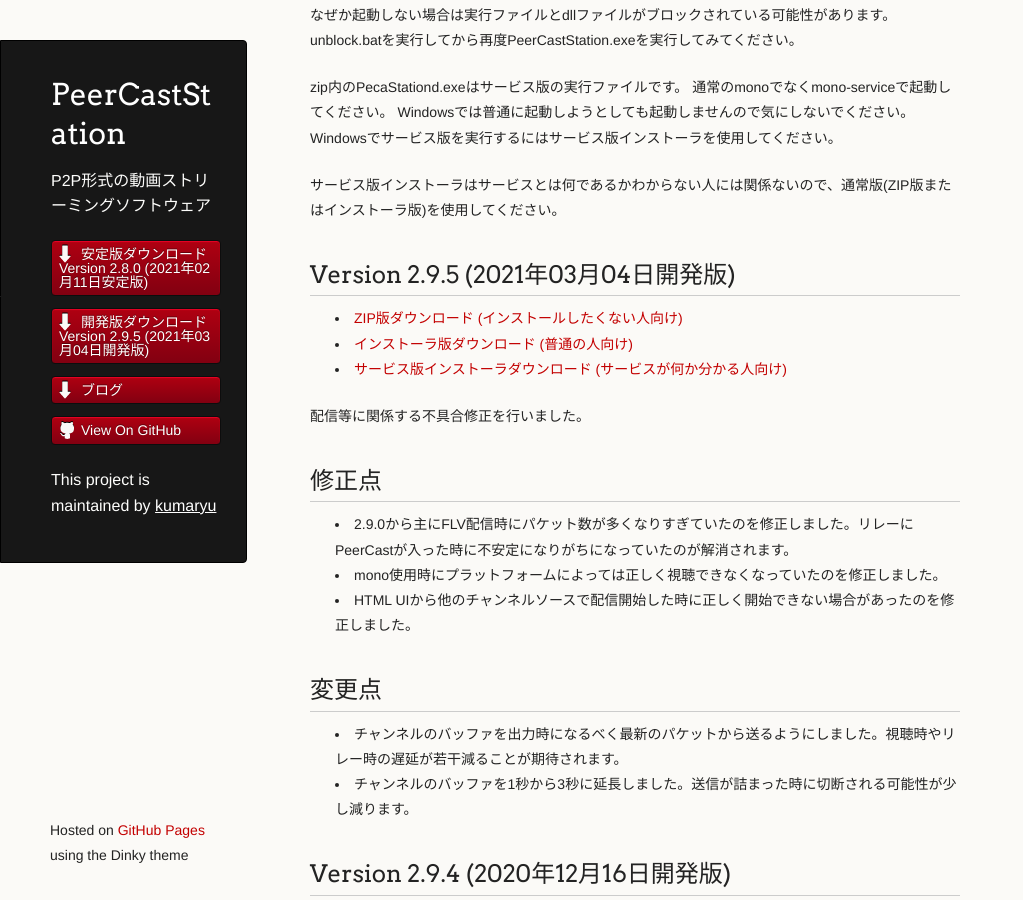
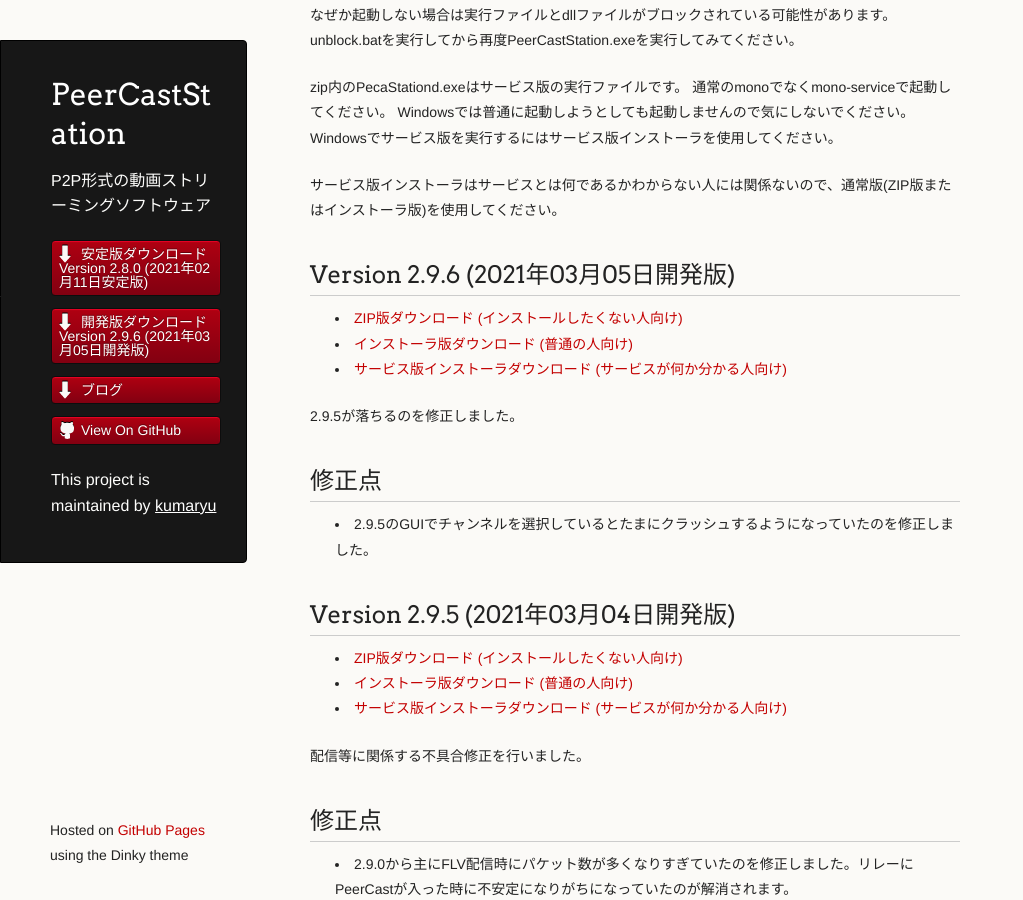
Before and after one commit to kumaryu/peercaststation, a Jekyll site: the page built from download-dev.mkd, in a window 1280 px wide and 900 px high, scrolled down 482 px. Shown: the whole window, without its empty margins (0-1023 px from the left). Built offline with Jekyll 4.4.1, drawn with Linux system fonts in a browser that asks for light colours.

Commit message:
Bumped version up to 2.9.6

```diff
--- a/_data/releasenotes.yml
+++ b/_data/releasenotes.yml
@@ -1,4 +1,24 @@
 ---
+- name: Version 2.9.6 (2021年03月05日開発版)
+  version: 2.9.6
+  channel: dev
+  notes: |
+    2.9.5が落ちるのを修正しました。
+
+    ## 修正点
+    * 2.9.5のGUIでチャンネルを選択しているとたまにクラッシュするようになっていたのを修正しました。
+
+  date: 2021-03-05T14:00:00+09:00
+  url: http://www.pecastation.org/files/PeerCastStation-2.9.6.zip
+  enclosures:
+  - type: archive
+    url: http://www.pecastation.org/files/PeerCastStation-2.9.6.zip
+  - type: installer
+    url: http://www.pecastation.org/files/PeerCastStation-2.9.6.exe
+  - type: serviceinstaller
+    url: http://www.pecastation.org/files/PecaStationd-2.9.6.msi
+
+
 - name: Version 2.9.5 (2021年03月04日開発版)
   version: 2.9.5
   channel: dev
```
